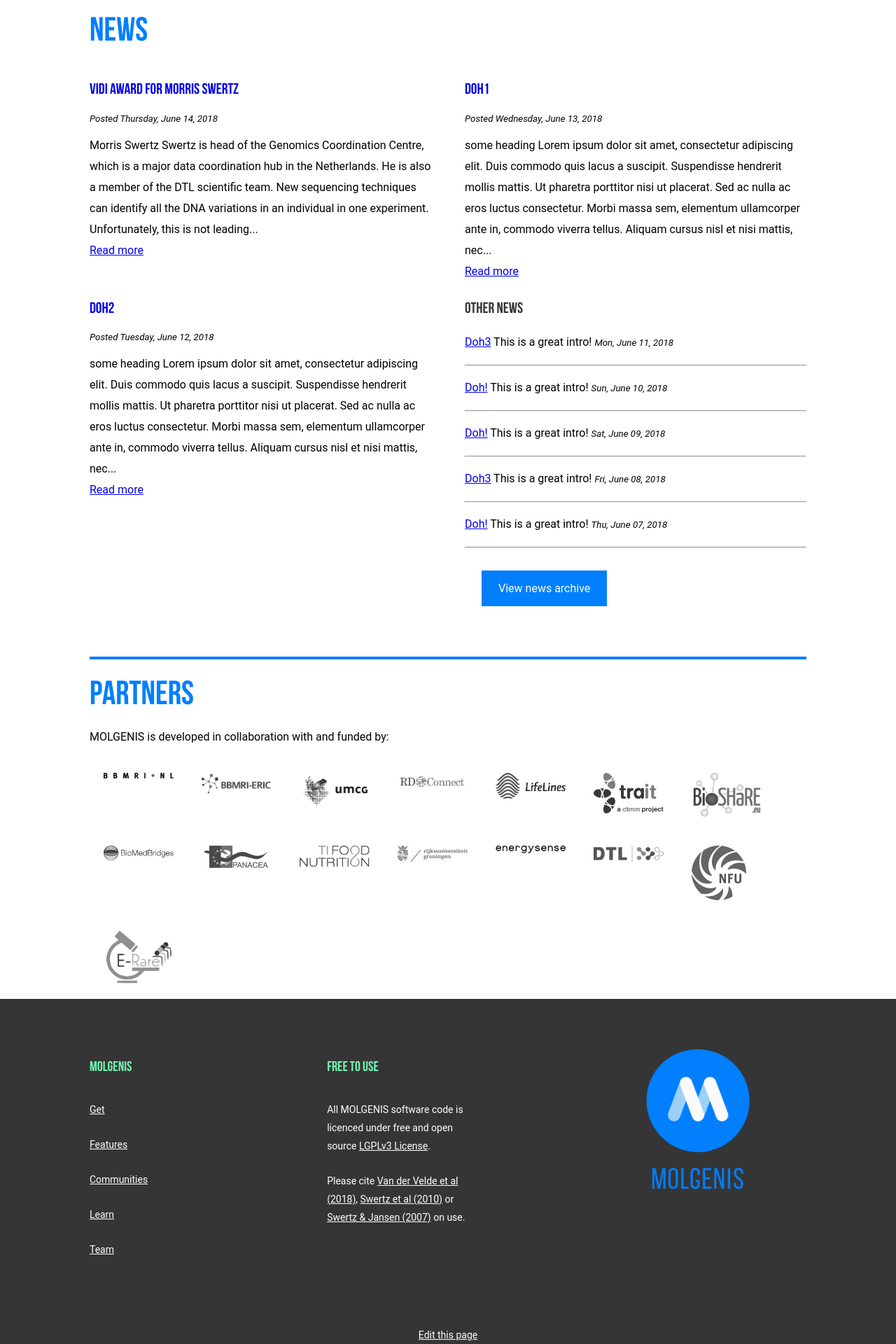
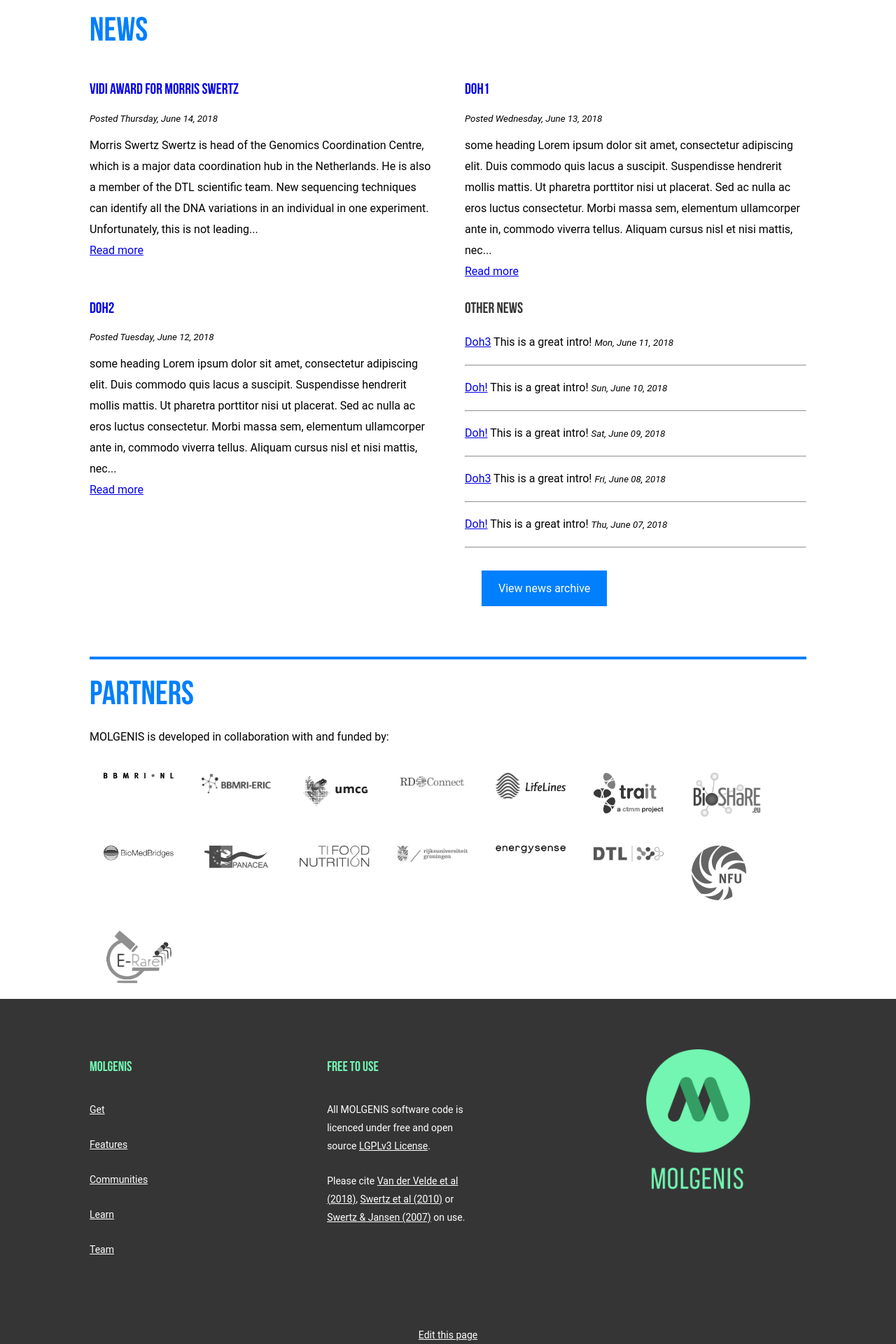
Before and after one commit to mswertz/mswertz.gihub.io, a Jekyll site: the page built from index.md, in a window 1280 px wide. Shown: the part 1012-2932 px from the top of the page at 70% size. Built offline with Jekyll 4.4.1, drawn with Linux system fonts in a browser that asks for light colours; some web fonts are replaced.

Commit message:
changed footer logo from blue to green

```diff
--- a/_includes/footer.html
+++ b/_includes/footer.html
@@ -21,7 +21,7 @@
 
 <ul>
   <li>
-    <a href="/"><img id="footer_logo" src="/assets/img/logo_blue_blue.png"></a>
+    <a href="/"><img id="footer_logo" src="/assets/img/logo_green_green.png"></a>
   </li>
 </ul>
 
```
